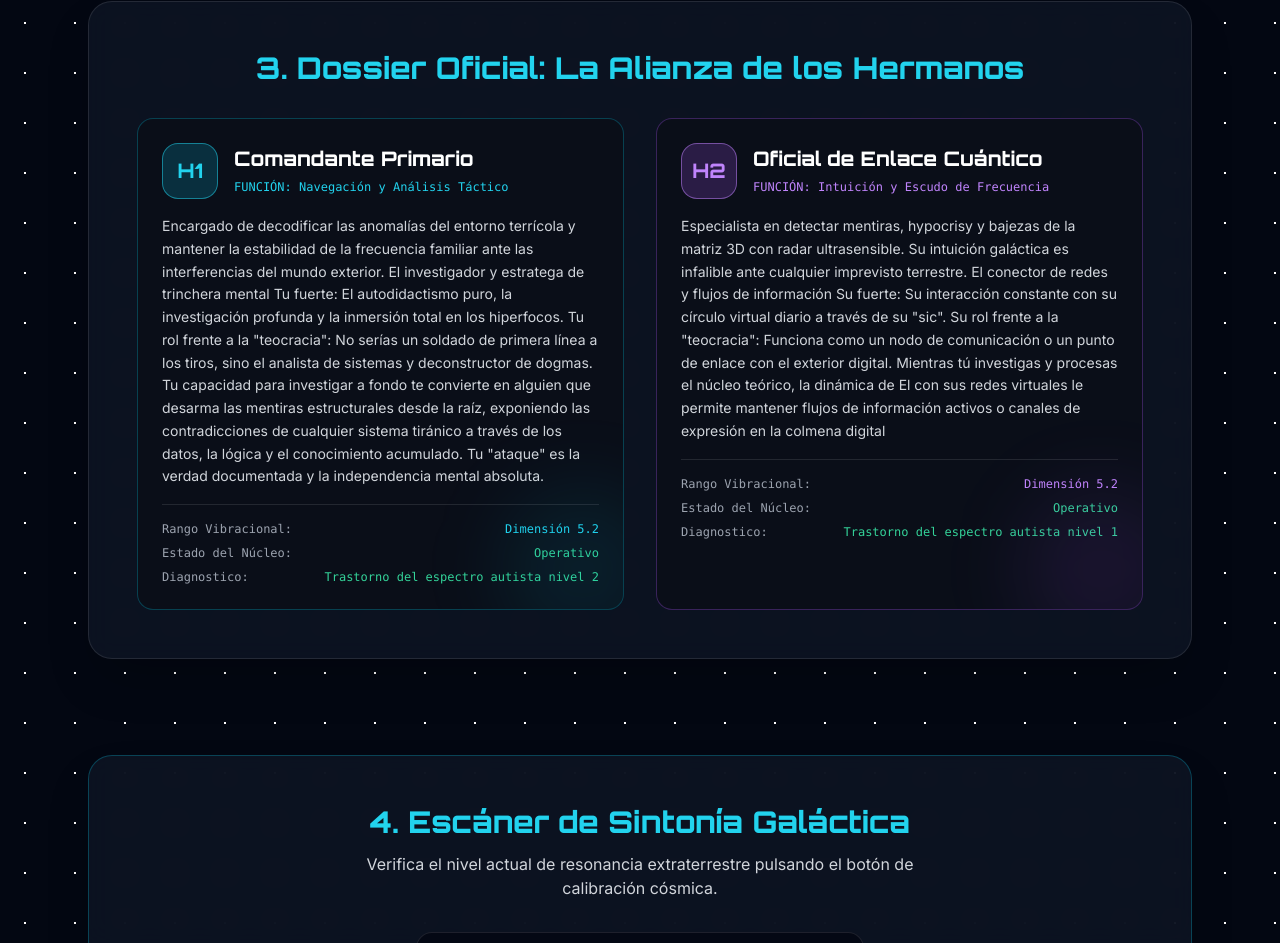
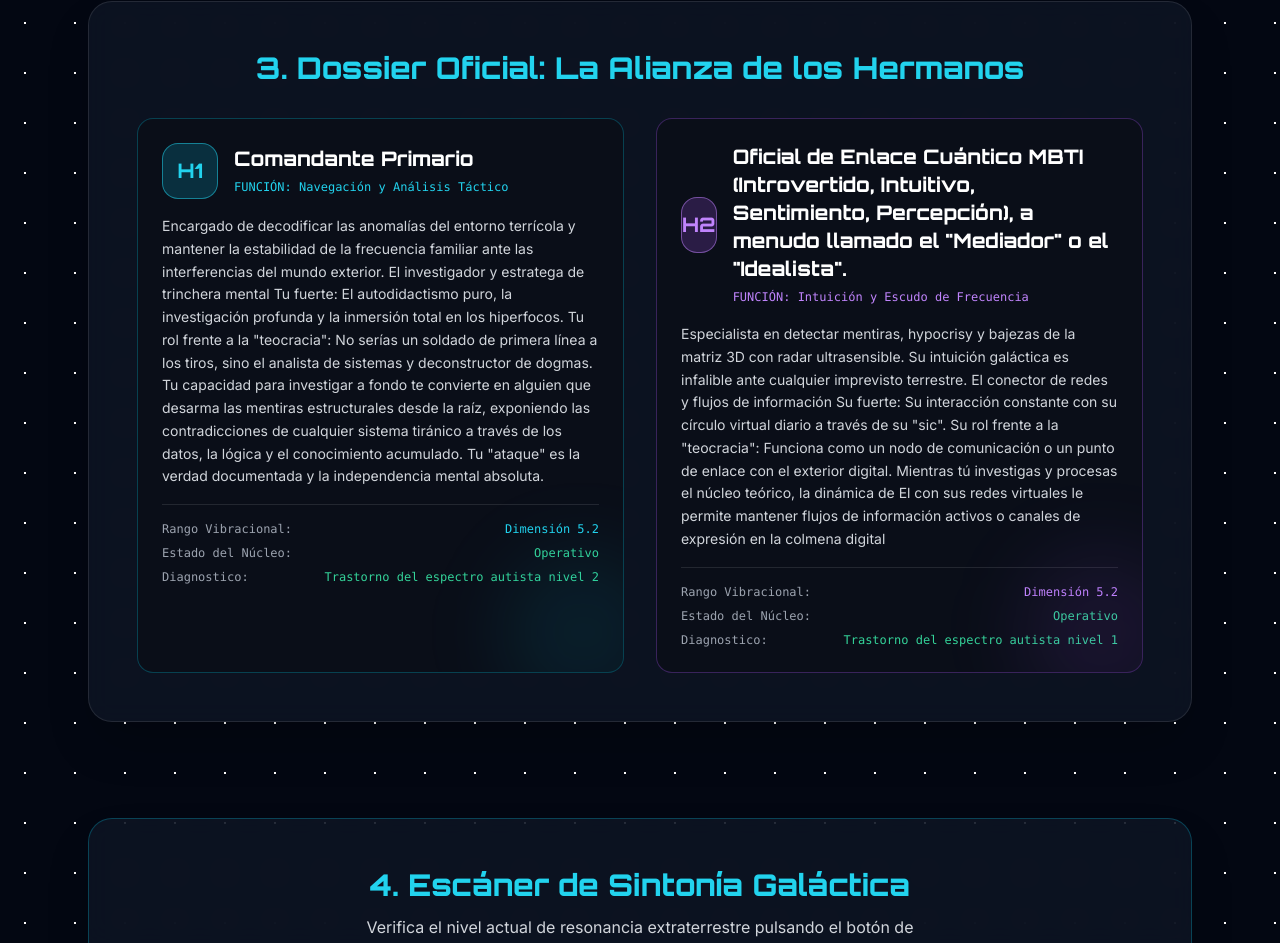
Before and after one commit to isinicolle/Expediente-estelar-Los-hermanos-cosmicos, a plain HTML site: page index.html in a window 1280 px wide. Shown: the part 2052-2995 px from the top of the page. Drawn offline with nearby package versions, Linux system fonts and the light colour scheme.

Commit message:
Update index.html

```diff
--- a/index.html
+++ b/index.html
@@ -238,7 +238,7 @@ Tu rol frente a la "teocracia": No serías un soldado de primera línea a los ti
                     <div class="flex items-center space-x-4 mb-4">
                         <div class="w-14 h-14 rounded-2xl bg-purple-500/20 border border-purple-400/50 flex items-center justify-center font-orbitron font-extrabold text-purple-400 text-xl">H2</div>
                         <div>
-                            <h3 class="font-orbitron font-bold text-xl text-white">Oficial de Enlace Cuántico</h3>
+                            <h3 class="font-orbitron font-bold text-xl text-white">Oficial de Enlace Cuántico MBTI (Introvertido, Intuitivo, Sentimiento, Percepción), a menudo llamado el "Mediador" o el "Idealista".</h3>
                             <span class="text-xs text-purple-400 font-mono">FUNCIÓN: Intuición y Escudo de Frecuencia</span>
                         </div>
                     </div>
```
